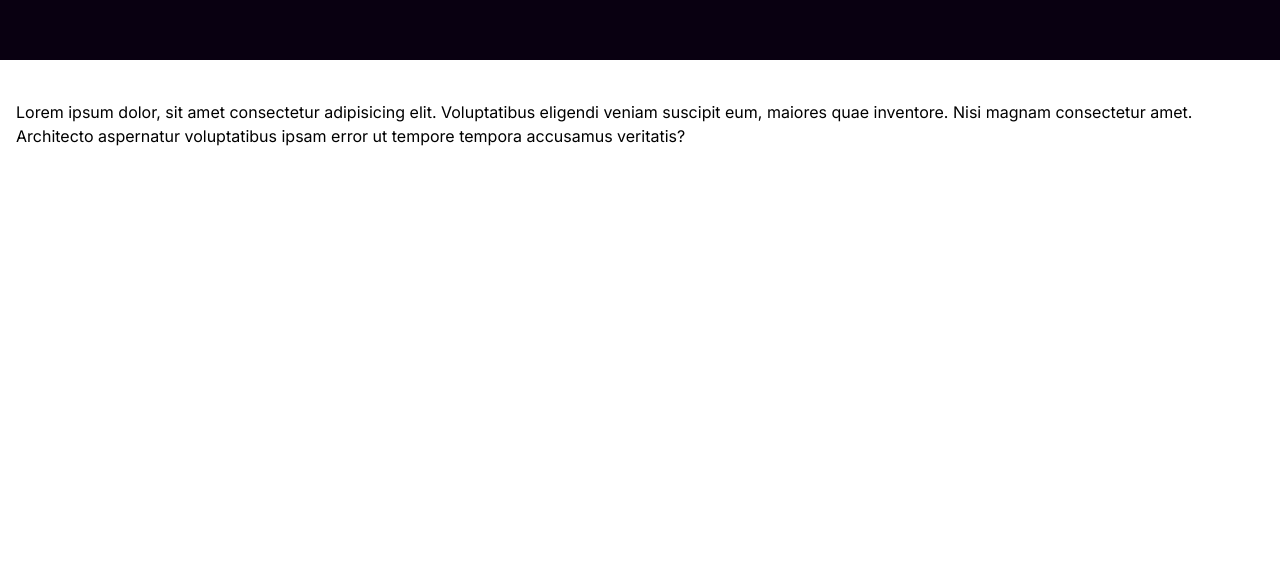
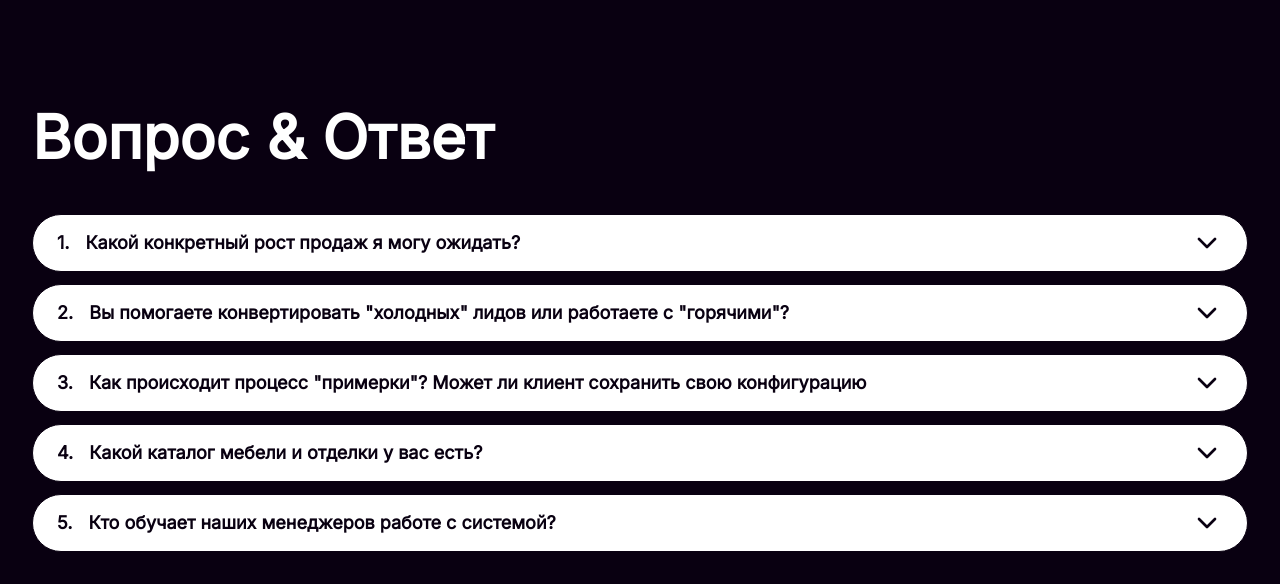
Before and after one commit to sense-and-home/sense-and-home-client, a React (Vite) app: page / in a window 1280 px wide. Shown: the part 6617-7201 px from the top of the page. Before the commit the page ends 6805 px from the top, so only its background shows below. Built offline with nearby package versions, Linux system fonts and the light colour scheme.

Commit message:
feat: add question section

```diff
--- /dev/null
+++ b/src/components/Accordion.tsx
@@ -0,0 +1,171 @@
+import React, { useEffect, useRef, useState } from "react";
+import { flushSync } from "react-dom";
+
+export type AccordionItem = {
+  id: string | number;
+  title: React.ReactNode;
+  content: React.ReactNode;
+};
+
+type Props = {
+  items: AccordionItem[];
+  allowMultiple?: boolean;
+  className?: string;
+};
+
+export function Accordion({
+  items,
+  allowMultiple = false,
+  className = "",
+}: Props) {
+  const [openIds, setOpenIds] = useState<Array<string | number>>([]);
+  const headersRef = useRef<Array<HTMLButtonElement | null>>([]);
+
+  useEffect(() => {
+    headersRef.current = headersRef.current.slice(0, items.length);
+  }, [items.length]);
+
+  function isOpen(id: string | number) {
+    return openIds.includes(id);
+  }
+
+  function toggle(id: string | number) {
+    setOpenIds((prev) => {
+      if (prev.includes(id)) return prev.filter((x) => x !== id);
+      if (allowMultiple) return [...prev, id];
+      return [id];
+    });
+  }
+
+  function onHeaderKeyDown(
+    e: React.KeyboardEvent,
+    idx: number,
+    id: string | number,
+  ) {
+    const key = e.key;
+    const max = items.length - 1;
+    if (key === "ArrowDown") {
+      e.preventDefault();
+      headersRef.current[Math.min(max, idx + 1)]?.focus();
+    } else if (key === "ArrowUp") {
+      e.preventDefault();
+      headersRef.current[Math.max(0, idx - 1)]?.focus();
+    } else if (key === "Home") {
+      e.preventDefault();
+      headersRef.current[0]?.focus();
+    } else if (key === "End") {
+      e.preventDefault();
+      headersRef.current[max]?.focus();
+    } else if (key === "Enter" || key === " ") {
+      e.preventDefault();
+      toggle(id);
+    }
+  }
+
+  return (
+    <div className={`space-y-3 ${className}`}>
+      {items.map((item, idx) => (
+        <AccordionPanel
+          key={item.id}
+          id={item.id}
+          count={idx}
+          title={item.title}
+          content={item.content}
+          open={isOpen(item.id)}
+          onToggle={() => toggle(item.id)}
+          headerRef={(el) => (headersRef.current[idx] = el)}
+          onHeaderKeyDown={(e) => onHeaderKeyDown(e, idx, item.id)}
+        />
+      ))}
+    </div>
+  );
+}
+
+function AccordionPanel({
+  id,
+  title,
+  content,
+  count,
+  open,
+  onToggle,
+  headerRef,
+  onHeaderKeyDown,
+}: {
+  id: string | number;
+  title: React.ReactNode;
+  count: number;
+  content: React.ReactNode;
+  open: boolean;
+  onToggle: () => void;
+  headerRef: (el: HTMLButtonElement | null) => void;
+  onHeaderKeyDown: (e: React.KeyboardEvent) => void;
+}) {
+  const contentRef = useRef<HTMLDivElement | null>(null);
+  const [height, setHeight] = useState<number | undefined>(
+    open ? undefined : 0,
+  );
+
+  useEffect(() => {
+    const el = contentRef.current;
+    if (!el) return;
+
+    if (open) {
+      const h = el.scrollHeight;
+      setHeight(h);
+      const id = setTimeout(() => setHeight(undefined), 300);
+      return () => clearTimeout(id);
+    } else {
+      const h = el.scrollHeight;
+      flushSync(() => setHeight(h));
+      requestAnimationFrame(() => requestAnimationFrame(() => setHeight(0)));
+    }
+  }, [open]);
+
+  return (
+    <div className="text-background bg-foreground w-full rounded-[30px] border">
+      <h3>
+        <button
+          ref={headerRef}
+          aria-expanded={open}
+          aria-controls={`panel-${id}`}
+          id={`accordion-${id}`}
+          onClick={onToggle}
+          onKeyDown={onHeaderKeyDown}
+          className={`focus-visible:ring-accent flex w-full items-center justify-between gap-4 px-6 py-3 text-left focus:outline-none focus-visible:ring-2`}
+        >
+          <span className="text-lg font-semibold">
+            <span className="mr-4">{count + 1}.</span>
+            <span>{title}</span>
+          </span>
+
+          <svg
+            className={`h-8 w-8 transform transition-transform duration-300 ${open ? "rotate-180" : "rotate-0"}`}
+            viewBox="0 0 24 24"
+            fill="none"
+            stroke="currentColor"
+            strokeWidth={2}
+            strokeLinecap="round"
+            strokeLinejoin="round"
+            aria-hidden
+          >
+            <path d="M6 9l6 6 6-6" />
+          </svg>
+        </button>
+      </h3>
+
+      <div
+        id={`panel-${id}`}
+        role="region"
+        aria-labelledby={`accordion-${id}`}
+        ref={contentRef}
+        style={{
+          height: height === undefined ? undefined : `${height}px`,
+          overflow: "hidden",
+          transition: "height 300ms cubic-bezier(.2,.8,.2,1)",
+        }}
+      >
+        <div className="px-6 pt-2 pb-6 text-gray-700">{content}</div>
+      </div>
+    </div>
+  );
+}
--- a/src/pages/MainPage.tsx
+++ b/src/pages/MainPage.tsx
@@ -1,6 +1,7 @@
 import { AboutSection } from "@/sections/AboutSection";
 import { HeroSection } from "@/sections/HeroSection";
 import { MapSection } from "@/sections/MapSection";
+import { QuestionSection } from "@/sections/QuestionSection";
 import { StepsSection } from "@/sections/StepsSection";
 import { TechnologySection } from "@/sections/TechnologySection";
 
@@ -12,13 +13,7 @@ export function MainPage() {
       <StepsSection />
       <TechnologySection />
       <MapSection />
-
-      <p className="px-4 py-10">
-        Lorem ipsum dolor, sit amet consectetur adipisicing elit. Voluptatibus
-        eligendi veniam suscipit eum, maiores quae inventore. Nisi magnam
-        consectetur amet. Architecto aspernatur voluptatibus ipsam error ut
-        tempore tempora accusamus veritatis?
-      </p>
+      <QuestionSection />
     </div>
   );
 }
--- /dev/null
+++ b/src/sections/QuestionSection.tsx
@@ -0,0 +1,46 @@
+import { Accordion, type AccordionItem } from "@/components/Accordion";
+
+const items: AccordionItem[] = [
+  {
+    id: 1,
+    title: "Какой конкретный рост продаж я могу ожидать?",
+    content:
+      "Lorem ipsum dolor sit, amet consectetur adipisicing elit. Cumque non quidem aperiam quos facilis sapiente minus possimus delectus fugiat voluptates perferendis placeat culpa, repellendus eveniet debitis quasi earum sunt quam?",
+  },
+  {
+    id: 2,
+    title:
+      'Вы помогаете конвертировать "холодных" лидов или работаете с "горячими"?',
+    content:
+      "Lorem ipsum dolor sit, amet consectetur adipisicing elit. Cumque non quidem aperiam quos facilis sapiente minus possimus delectus fugiat voluptates perferendis placeat culpa, repellendus eveniet debitis quasi earum sunt quam? Lorem ipsum dolor sit, amet consectetur adipisicing elit. Cumque non quidem aperiam quos facilis sapiente minus possimus delectus fugiat voluptates perferendis placeat culpa, repellendus eveniet debitis quasi earum sunt quam?",
+  },
+  {
+    id: 3,
+    title:
+      'Как происходит процесс "примерки"? Может ли клиент сохранить свою конфигурацию',
+    content:
+      "Lorem ipsum dolor sit, amet consectetur adipisicing elit. Cumque non quidem aperiam quos facilis sapiente minus possimus delectus fugiat voluptates perferendis placeat culpa, repellendus eveniet debitis quasi earum sunt quam?",
+  },
+  {
+    id: 4,
+    title: "Какой каталог мебели и отделки у вас есть?",
+    content:
+      "Lorem ipsum dolor sit, amet consectetur adipisicing elit. Cumque non quidem aperiam quos facilis sapiente minus possimus delectus fugiat voluptates perferendis placeat culpa, repellendus eveniet debitis quasi earum sunt quam?",
+  },
+  {
+    id: 5,
+    title: "Кто обучает наших менеджеров работе с системой?",
+    content:
+      "Lorem ipsum dolor sit, amet consectetur adipisicing elit. Cumque non quidem aperiam quos facilis sapiente minus possimus delectus fugiat voluptates perferendis placeat culpa, repellendus eveniet debitis quasi earum sunt quam?",
+  },
+];
+
+export function QuestionSection() {
+  return (
+    <div className="bg-background text-foreground px-8 py-8">
+      <h2 className="heading mb-8">Вопрос & Ответ</h2>
+
+      <Accordion items={items} />
+    </div>
+  );
+}
```
